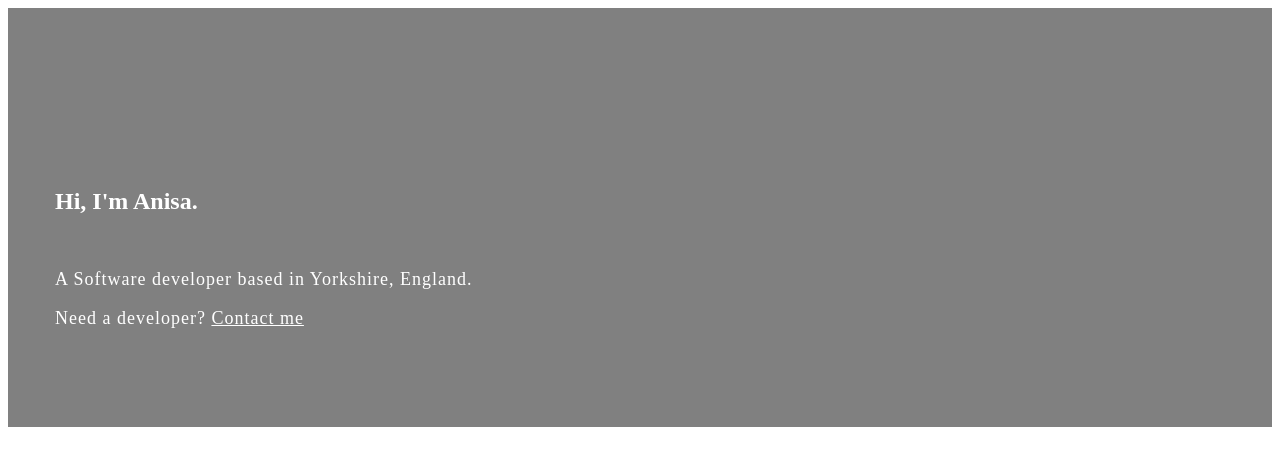
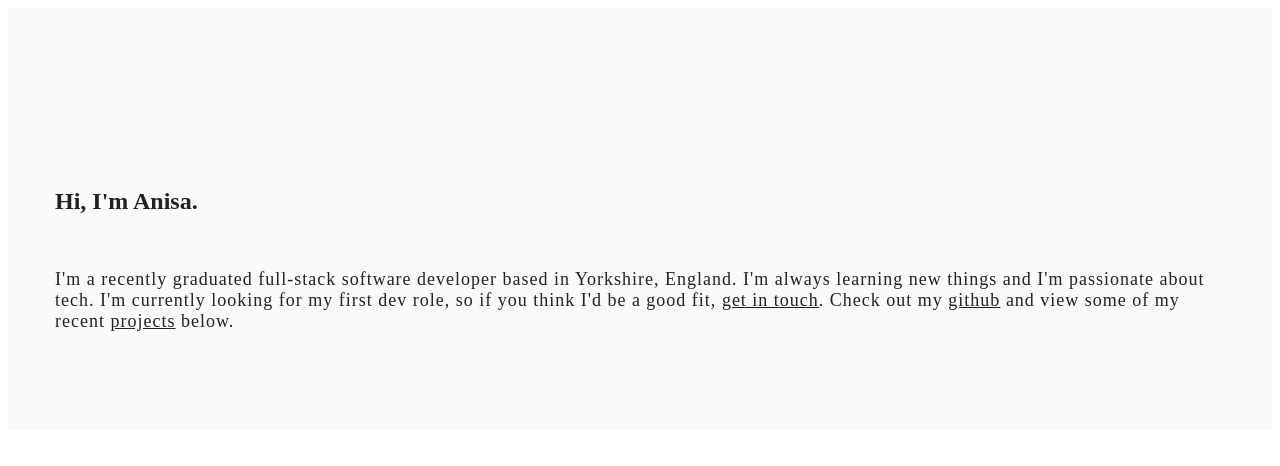
Before and after one commit to anisapatel/portfolio, a Gatsby site: page /about in a window 1280 px wide. Built offline with nearby package versions, Linux system fonts and the light colour scheme; Gatsby itself is replaced by a stand-in of ours.

Commit message:
updated styling

```diff
--- a/src/components/contact.module.scss
+++ b/src/components/contact.module.scss
@@ -77,7 +77,8 @@ button {
   outline: none;
   border: none;
   border-radius: 6px;
-  background-color: grey;
+  // background-color: grey;
+  background: #626262;
   color: white;
   font-size: 16px;
 }
@@ -90,5 +91,5 @@ h3 {
 }
 
 button:disabled {
-  background-color: lighten($color: #b7b7b7, $amount: 6);
+  background-color: lighten($color: grey, $amount: 20);
 }
--- a/src/components/footer.module.scss
+++ b/src/components/footer.module.scss
@@ -1,5 +1,7 @@
 .footer {
-  background: grey;
+  background: #626262;
+  // background-image: linear-gradient(to right, #696969, #7d7d7d);
+  // background-image: linear-gradient(to left, #696969, #414345);
   height: auto;
   text-align: center;
   display: grid;
--- a/src/components/header.js
+++ b/src/components/header.js
@@ -1,8 +1,6 @@
 import React, { useState, useEffect } from "react"
 import { Link, graphql, useStaticQuery } from "gatsby"
 import { FaBars, FaTimes } from "react-icons/fa"
-
-//import "./header.module.scss"
 import headerStyles from "./header.module.scss"
 
 const Header = () => {
--- a/src/pages/about.js
+++ b/src/pages/about.js
@@ -9,12 +9,28 @@ const AboutPage = () => {
         <div className={(aboutStyles.sectionCenter, aboutStyles.aboutCenter)}>
           <h2>Hi, I'm Anisa.</h2>
           <article className={aboutStyles.text}>
-            <p>A Software developer based in Yorkshire, England.</p>
             <p>
-              Need a developer?{" "}
+              I'm a recently graduated full-stack software developer based in
+              Yorkshire, England. I'm always learning new things and I'm
+              passionate about tech. I'm currently looking for my first dev
+              role, so if you think I'd be a good fit,{" "}
               <Link to="/contact" className={aboutStyles.link}>
-                Contact me
+                get in touch
               </Link>
+              . Check out my{" "}
+              <a
+                href="https://github.com/anisapatel"
+                target="_blank"
+                rel="noreferrer"
+                className={aboutStyles.link}
+              >
+                github
+              </a>{" "}
+              and view some of my recent{" "}
+              <Link to="/projects" className={aboutStyles.link}>
+                projects
+              </Link>{" "}
+              below.
             </p>
           </article>
         </div>
--- a/src/pages/about.module.scss
+++ b/src/pages/about.module.scss
@@ -1,7 +1,20 @@
 .container {
-  // background-color: #fafafa;
-  background: grey;
+  background: #fafafa;
+  // background-color: #626262;
+  // background-image: linear-gradient(to left, #696969, #414345);
+
+  // background-image: linear-gradient(to right, #000000, #434343);
+  // background-image: linear-gradient(to right, #283048, #859398);
+  // background-image: linear-gradient(to right, #696969, #7d7d7d);
+
+  // background-color: #9e9e9e;
+  // background-color: #868f96 → #596164;
+
+  // background-image: linear-gradient(to left, #000000, #434343);
   // height: 35vw;
+  // margin-left: 5rem;
+  // margin-right: 5rem;
+  // padding-top: 1rem;
 }
 
 /* section */
@@ -18,16 +31,21 @@
   margin: 0 auto;
   max-width: 1170px;
 }
+.aboutText {
+  margin-left: 1rem;
+  margin-right: 1rem;
+}
 
 .aboutText p {
   line-height: 2;
-  // color: #222;
-  color: white;
+
+  color: #222;
+  // color: white;
 }
 
 .text {
-  // color: #222;
-  color: white;
+  color: #222;
+  // color: white;
   padding-top: 1rem;
   font-size: 18px;
   text-decoration: none;
@@ -40,12 +58,13 @@
 }
 
 .link {
-  // color: #222;
-  color: white;
+  color: #222;
+  // color: white;
 }
 
 h2 {
-  color: white;
+  color: #222;
+  // color: white;
   padding-top: 5rem;
 }
 
--- a/src/pages/contact.js
+++ b/src/pages/contact.js
@@ -2,12 +2,15 @@ import React from "react"
 import Layout from "../components/layout"
 import Head from "../components/head"
 import Contact from "../components/contact"
+import contactStyles from "../pages/contact.module.scss"
 
 const ContactPage = () => {
   return (
     <Layout>
       <Head title="Contact" />
-      <Contact />
+      <section className={contactStyles.section}>
+        <Contact />
+      </section>
     </Layout>
   )
 }
--- /dev/null
+++ b/src/pages/contact.module.scss
@@ -0,0 +1,3 @@
+.section {
+  padding-top: 5rem;
+}
--- a/src/styles/index.scss
+++ b/src/styles/index.scss
@@ -14,6 +14,10 @@
   // font-style: normal;
   // font-variant: normal;
   text-transform: none;
+
+  // #232526
+  // →
+  // #414345
 }
 
 .body {
```
Also changed, not shown: src/components/header.module.scss (+16 -1 lines), 1 other file.
